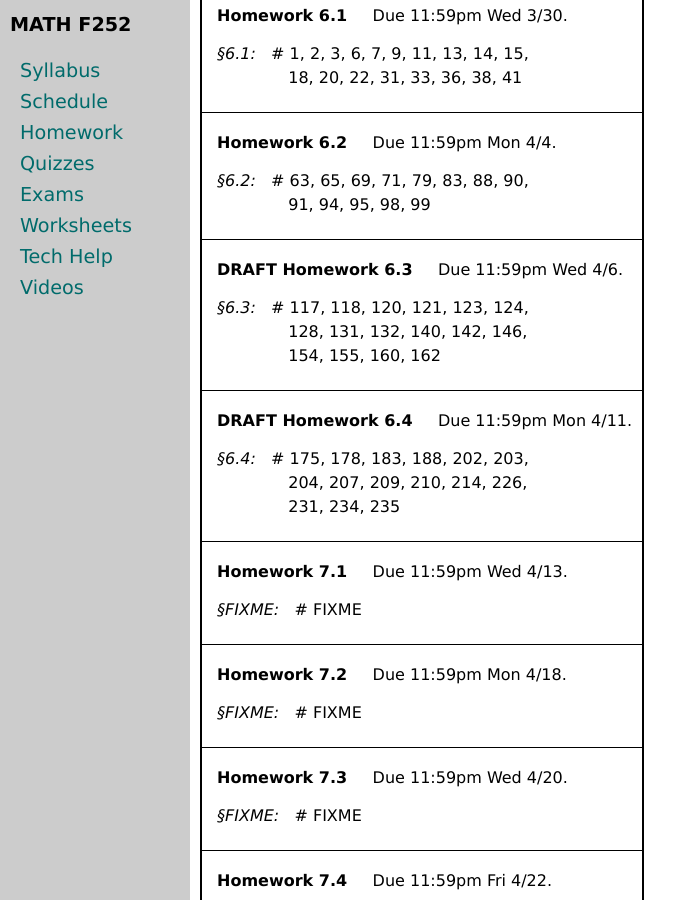
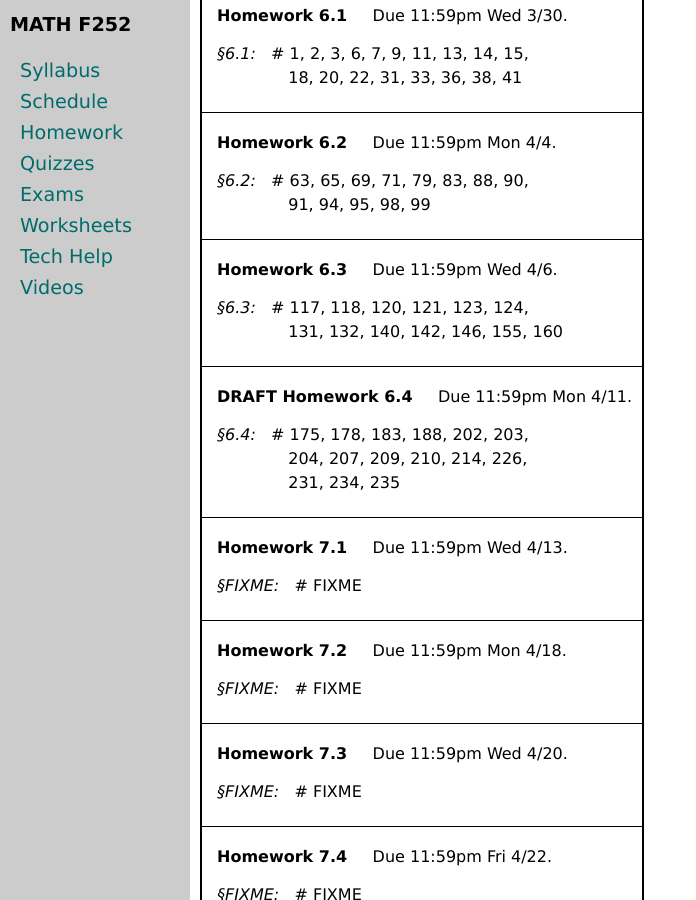
Before and after one commit to uaf-math/calc2, a Jekyll site: the page built from homework.md, in a window 1280 px wide and 900 px high, scrolled down 3503 px. Shown: the whole window, without its empty margins (0-696 px from the left). Built offline with Jekyll 4.4.1, drawn with Linux system fonts in a browser that asks for light colours.

Commit message:
finalize Homework 6.3

```diff
--- a/_data/homework.yml
+++ b/_data/homework.yml
@@ -149,13 +149,12 @@ homework:
   - section: 6.2
     problems: 63, 65, 69, 71, 79, 83, 88, 90,
     cont: 91, 94, 95, 98, 99
-- name: DRAFT Homework 6.3
+- name: Homework 6.3
   due: 11:59pm Wed 4/6
   sections:
   - section: 6.3
     problems: 117, 118, 120, 121, 123, 124,
-    cont: 128, 131, 132, 140, 142, 146,
-    contcont: 154, 155, 160, 162
+    cont: 131, 132, 140, 142, 146, 155, 160
 - name: DRAFT Homework 6.4
   due: 11:59pm Mon 4/11
   sections:
```
